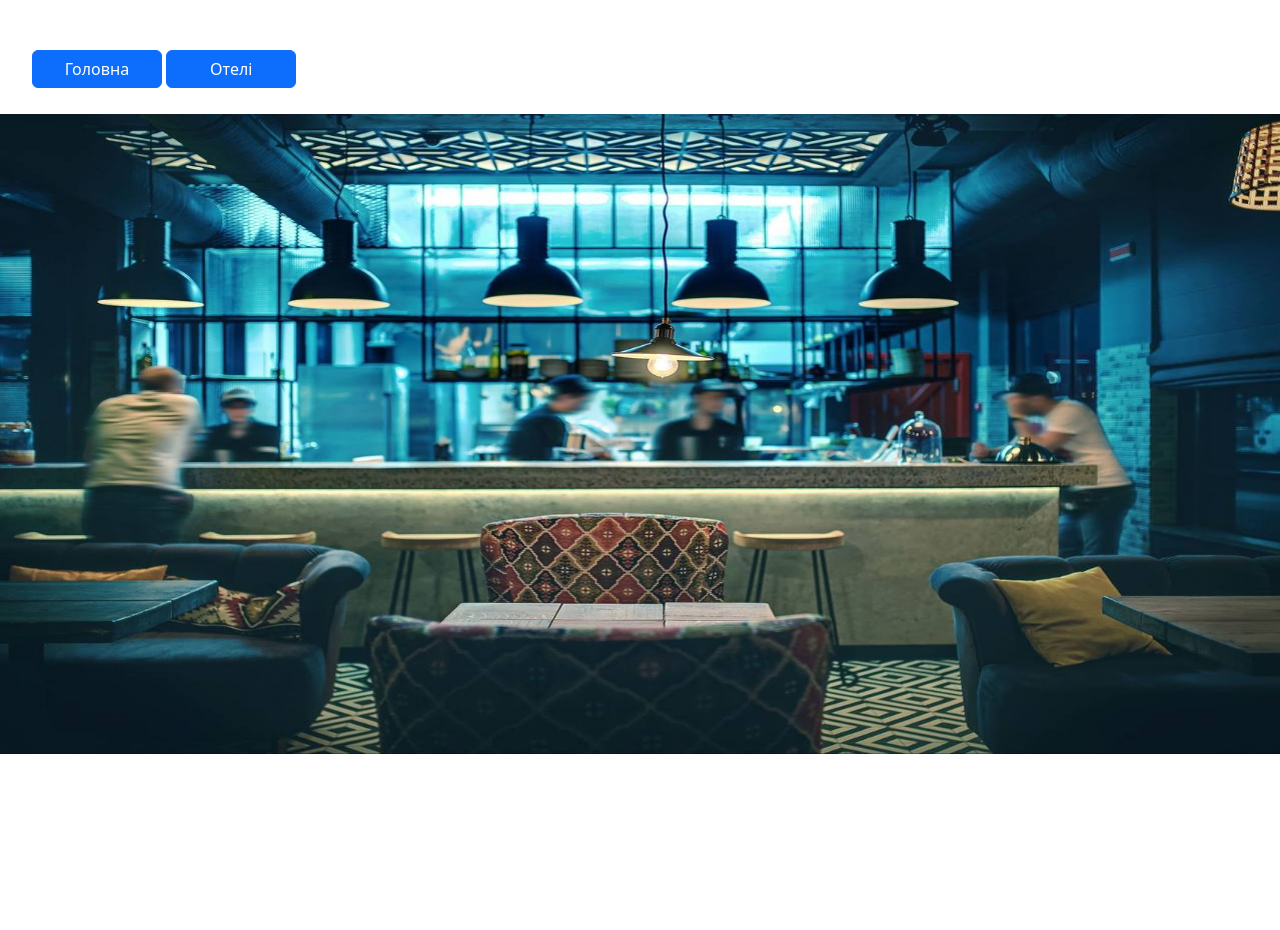
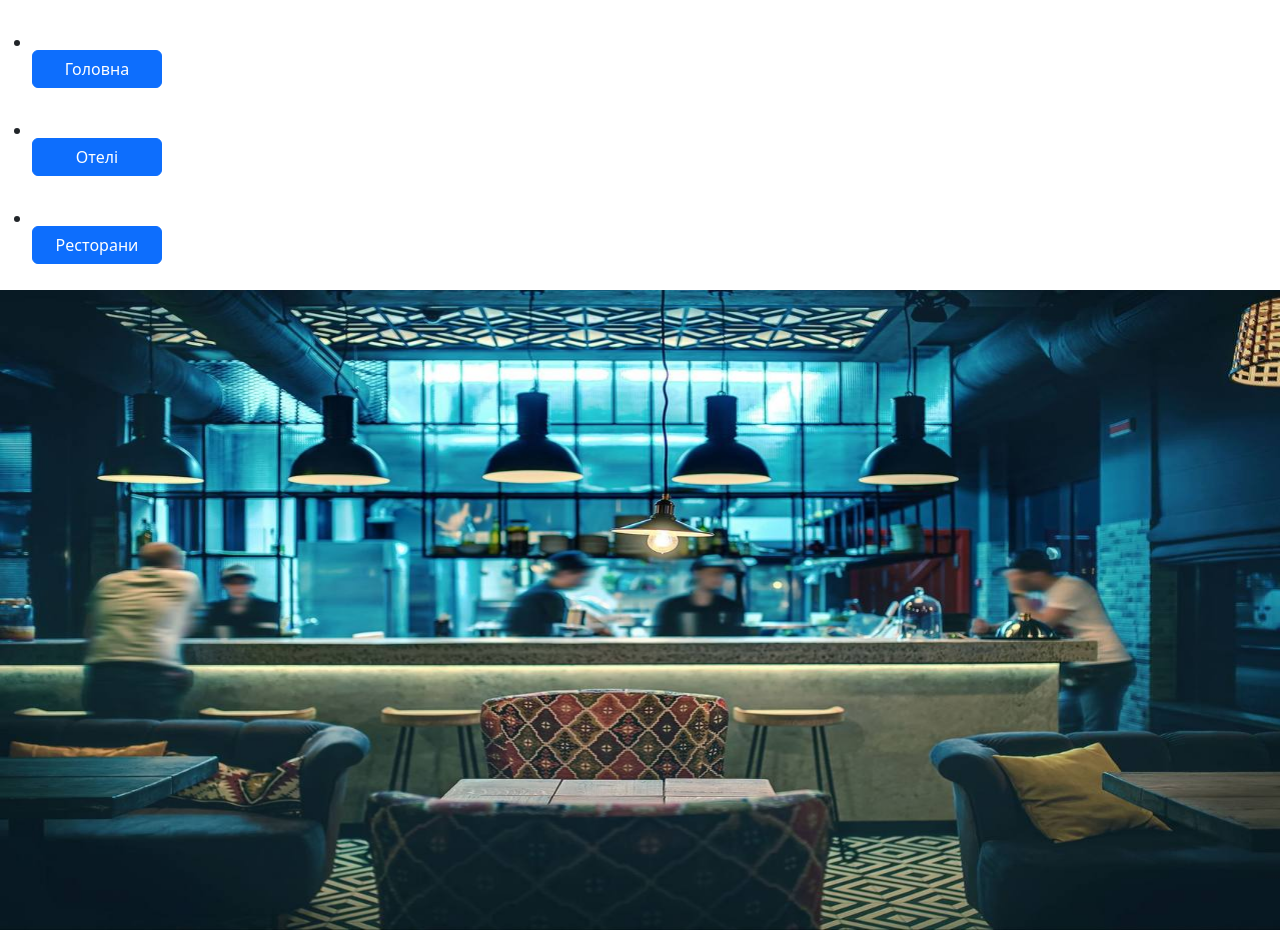
Before and after one commit to OWLsTyLe/Reservation-system, a Django app: page / in a window 1280 px wide. Before the commit the page ends 754 px from the top, so only its background shows below. Run offline with Django 5.2, Linux system fonts and the light colour scheme; parts of the project's set-up code (start-up, migrations or seed data) failed here and were passed over.

Commit message:
add link

```diff
--- a/first/main/templates/main/index.html
+++ b/first/main/templates/main/index.html
@@ -7,19 +7,22 @@
           content="width=device-width, user-scalable=no, initial-scale=1.0, maximum-scale=1.0, minimum-scale=1.0">
     <meta http-equiv="X-UA-Compatible" content="ie=edge">
     <title>test</title>
-     <link rel="stylesheet" href="https://cdn.jsdelivr.net/npm/bootstrap@5.3.2/dist/css/bootstrap.min.css">
+    <link rel="stylesheet" href="https://cdn.jsdelivr.net/npm/bootstrap@5.3.2/dist/css/bootstrap.min.css">
     <link rel="stylesheet" href="https://cdnjs.cloudflare.com/ajax/libs/font-awesome/6.0.0-beta3/css/all.min.css">
-    <link rel="stylesheet" href="{% static 'main/css/main.css'%}">
+    <link rel="stylesheet" href="{% static 'main/css/main.css' %}">
 </head>
 <body>
 <aside>
-    <ul>
-         <a href="{% url 'home' %}" class="btn btn-primary">Головна</a>
-         <a href="{% url 'hotels' %}" class="btn btn-primary">Отелі</a>
+    <ul class="btn-group-vertical">
+        <li><a href="{% url 'home' %}" class="btn btn-primary btn-block">Головна</a></li>
+        <li><a href="{% url 'hotels' %}" class="btn btn-primary btn-block">Отелі</a></li>
+        <li><a href="{% url 'restourants' %}" class="btn btn-primary btn-block">Ресторани</a></li>
     </ul>
-    <img class="logo" src="{% static 'main/img/photo_2025-01-08 13.18.14.jpg' %}" alt="лого">
-
 </aside>
-
+<main>
+    <div class="center-container">
+        <img class="logo" src="{% static 'main/img/photo_2025-01-08 13.18.14.jpg' %}" alt="лого">
+    </div>
+</main>
 </body>
 </html>
```
